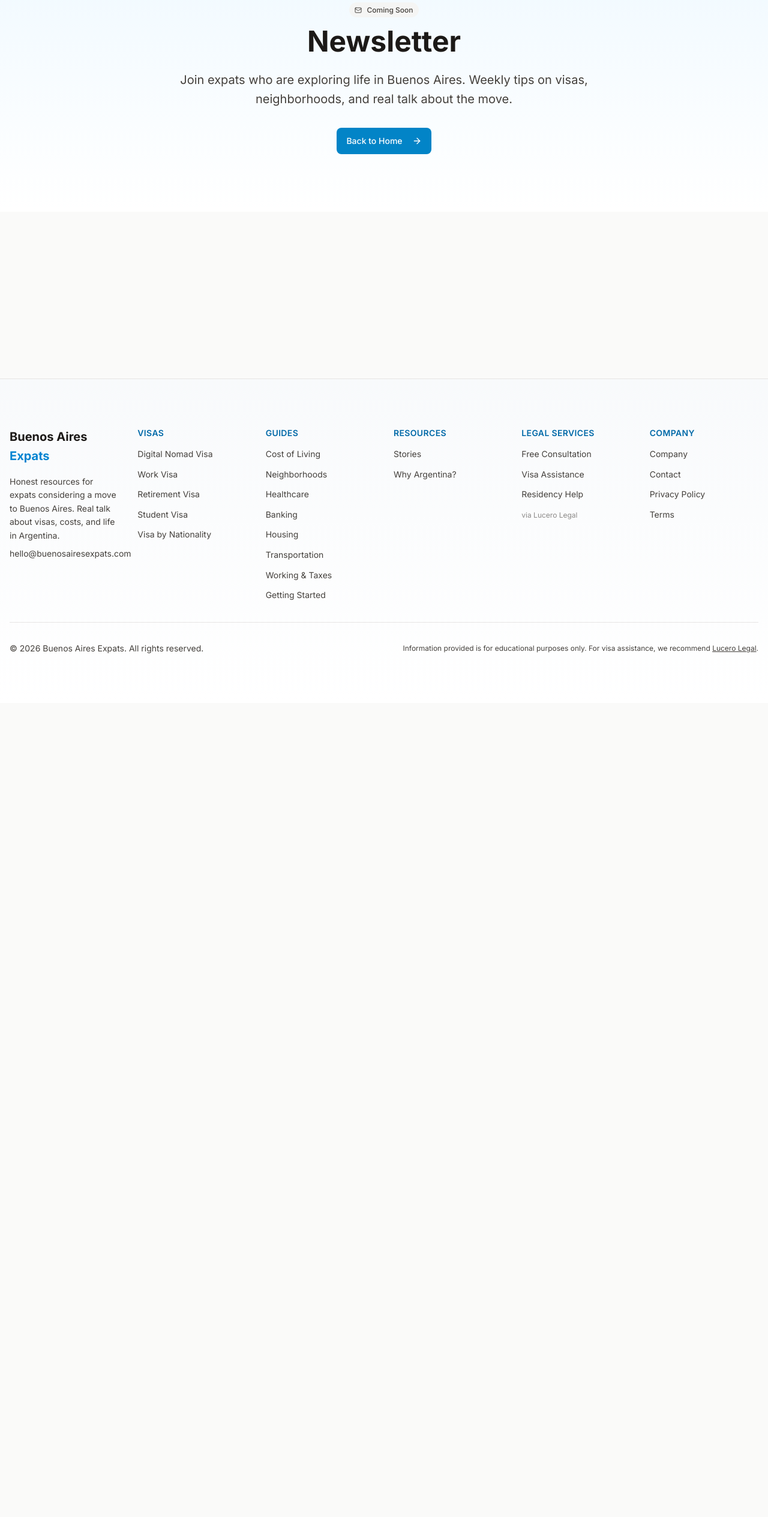
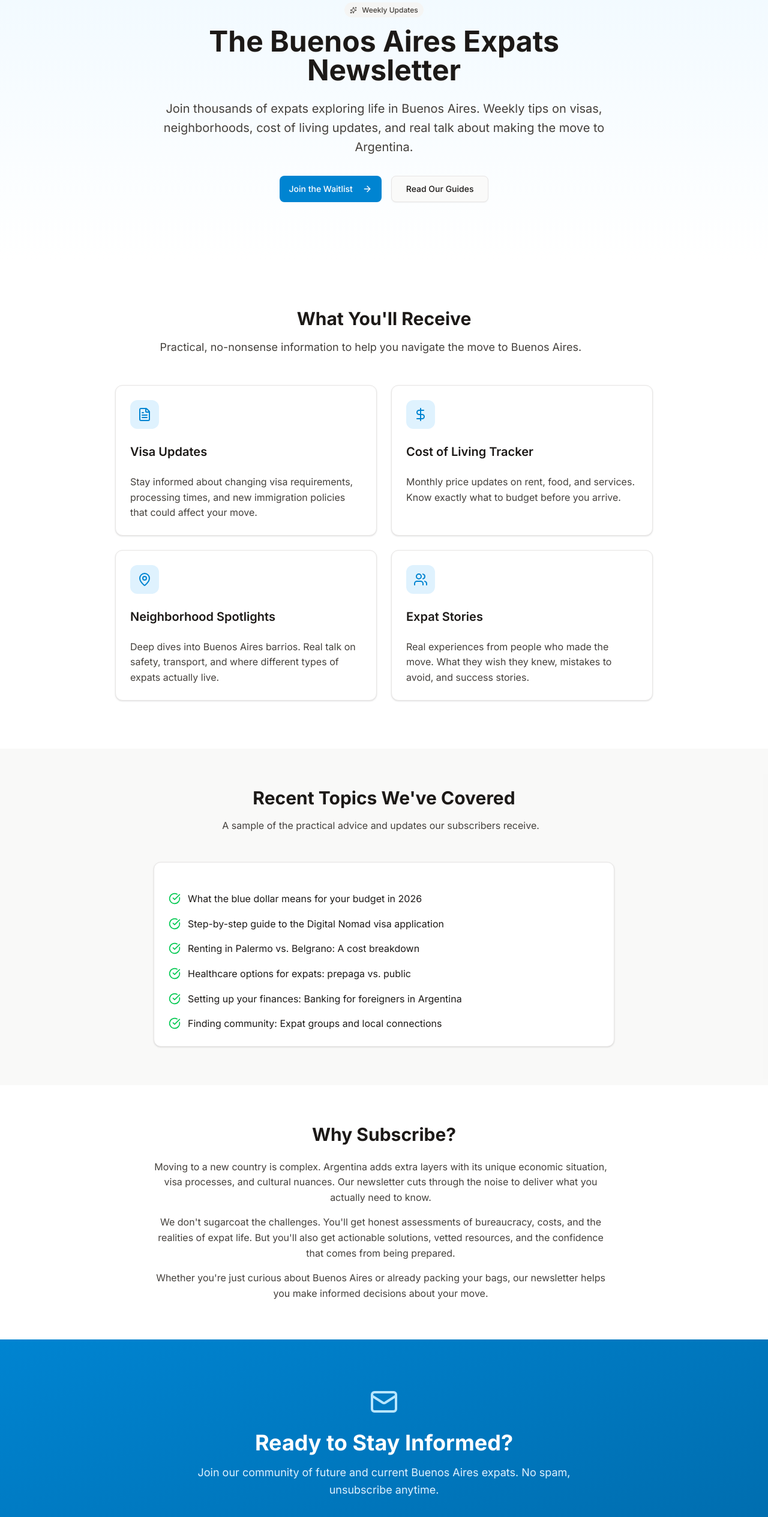
Before and after one commit to michael-berardi/buenosairesexpats, a Next.js app: page /newsletter in a window 1280 px wide. Shown: the part 234-2763 px from the top of the page at 60% size. Before the commit the page ends 1406 px from the top, so only its background shows below. Built offline with nearby package versions, Linux system fonts and the light colour scheme.

Commit message:
fix: SEO critical issues - broken links, thin content, hreflang
- Fix broken neighborhood links in cost-of-living page
- Fix broken resource links (/resources/legal, /resources/arrival)
- Add substantial content to newsletter page (400+ words)
- Add hreflang tags for international SEO

```diff
--- a/app/layout.tsx
+++ b/app/layout.tsx
@@ -21,6 +21,11 @@ export const metadata: Metadata = {
   description: "The ultimate resource for expats moving to Buenos Aires. Honest guides, visa info, cost of living data, neighborhoods, and expat community.",
   alternates: {
     canonical: "https://buenosairesexpats.com",
+    languages: {
+      'en': 'https://buenosairesexpats.com',
+      'en-US': 'https://buenosairesexpats.com',
+      'x-default': 'https://buenosairesexpats.com',
+    },
   },
   keywords: ["Buenos Aires expats", "living in Buenos Aires", "move to Buenos Aires", "Argentina expats", "Buenos Aires visa", "digital nomad Buenos Aires", "expat life Buenos Aires"],
   authors: [{ name: "Buenos Aires Expats" }],
--- a/app/newsletter/page.tsx
+++ b/app/newsletter/page.tsx
@@ -1,19 +1,51 @@
 import type { Metadata } from "next";
 import Link from "next/link";
 import { Button } from "@/components/ui/button";
-import { Card, CardContent, CardHeader, CardTitle, CardDescription } from "@/components/ui/card";
+import { Card, CardContent, CardHeader, CardTitle } from "@/components/ui/card";
 import { Badge } from "@/components/ui/badge";
-import { Mail, ArrowRight } from "lucide-react";
+import { Mail, ArrowRight, MapPin, FileText, DollarSign, Users, Sparkles, CheckCircle } from "lucide-react";
 import { StructuredData } from "@/components/structured-data";
 import { generateBreadcrumbSchema } from "@/lib/schema";
 
 export const metadata: Metadata = {
   title: "Newsletter - Buenos Aires Expats",
-  description: "Get weekly updates for expats considering a move to Buenos Aires. Visa tips, cost updates, and real expat stories.",
+  description: "Get weekly updates for expats considering a move to Buenos Aires. Visa tips, cost updates, real expat stories, and insider advice delivered to your inbox.",
   alternates: {
     canonical: "https://buenosairesexpats.com/newsletter",
   },
 };
+
+const newsletterBenefits = [
+  {
+    icon: FileText,
+    title: "Visa Updates",
+    description: "Stay informed about changing visa requirements, processing times, and new immigration policies that could affect your move."
+  },
+  {
+    icon: DollarSign,
+    title: "Cost of Living Tracker",
+    description: "Monthly price updates on rent, food, and services. Know exactly what to budget before you arrive."
+  },
+  {
+    icon: MapPin,
+    title: "Neighborhood Spotlights",
+    description: "Deep dives into Buenos Aires barrios. Real talk on safety, transport, and where different types of expats actually live."
+  },
+  {
+    icon: Users,
+    title: "Expat Stories",
+    description: "Real experiences from people who made the move. What they wish they knew, mistakes to avoid, and success stories."
+  }
+];
+
+const sampleTopics = [
+  "What the blue dollar means for your budget in 2026",
+  "Step-by-step guide to the Digital Nomad visa application",
+  "Renting in Palermo vs. Belgrano: A cost breakdown",
+  "Healthcare options for expats: prepaga vs. public",
+  "Setting up your finances: Banking for foreigners in Argentina",
+  "Finding community: Expat groups and local connections"
+];
 
 export default function NewsletterPage() {
   const breadcrumbSchema = generateBreadcrumbSchema([
@@ -41,22 +73,141 @@ export default function NewsletterPage() {
         <div className="container mx-auto px-4">
           <div className="max-w-3xl mx-auto text-center">
             <Badge className="mb-4" variant="secondary">
-              <Mail className="w-3 h-3 mr-1" />
-              Coming Soon
+              <Sparkles className="w-3 h-3 mr-1" />
+              Weekly Updates
             </Badge>
             <h1 className="text-4xl md:text-5xl font-bold mb-6">
-              Newsletter
+              The Buenos Aires Expats Newsletter
             </h1>
             <p className="text-xl text-muted-foreground mb-8">
-              Join expats who are exploring life in Buenos Aires.
-              Weekly tips on visas, neighborhoods, and real talk about the move.
+              Join thousands of expats exploring life in Buenos Aires. Weekly tips on visas,
+              neighborhoods, cost of living updates, and real talk about making the move to Argentina.
             </p>
-            <Button asChild size="lg">
-              <Link href="/">
-                Back to Home
-                <ArrowRight className="w-4 h-4 ml-2" />
-              </Link>
-            </Button>
+            <div className="flex flex-col sm:flex-row gap-4 justify-center">
+              <Button asChild size="lg" className="bg-sky-600 hover:bg-sky-500">
+                <Link href="/contact">
+                  Join the Waitlist
+                  <ArrowRight className="w-4 h-4 ml-2" />
+                </Link>
+              </Button>
+              <Button asChild size="lg" variant="outline">
+                <Link href="/guides/getting-started">
+                  Read Our Guides
+                </Link>
+              </Button>
+            </div>
+          </div>
+        </div>
+      </section>
+
+      {/* What You'll Get */}
+      <section className="py-16 md:py-20 bg-white">
+        <div className="container mx-auto px-4">
+          <div className="max-w-4xl mx-auto">
+            <div className="text-center mb-12">
+              <h2 className="text-3xl font-bold mb-4">What You'll Receive</h2>
+              <p className="text-muted-foreground text-lg">
+                Practical, no-nonsense information to help you navigate the move to Buenos Aires.
+              </p>
+            </div>
+
+            <div className="grid md:grid-cols-2 gap-6">
+              {newsletterBenefits.map((benefit) => (
+                <Card key={benefit.title} className="h-full">
+                  <CardHeader>
+                    <div className="w-12 h-12 rounded-lg bg-sky-100 dark:bg-sky-900/30 flex items-center justify-center mb-4">
+                      <benefit.icon className="w-6 h-6 text-sky-600 dark:text-sky-400" />
+                    </div>
+                    <CardTitle className="text-xl">{benefit.title}</CardTitle>
+                  </CardHeader>
+                  <CardContent>
+                    <p className="text-muted-foreground">{benefit.description}</p>
+                  </CardContent>
+                </Card>
+              ))}
+            </div>
+          </div>
+        </div>
+      </section>
+
+      {/* Sample Topics */}
+      <section className="py-16 bg-muted/30">
+        <div className="container mx-auto px-4">
+          <div className="max-w-3xl mx-auto">
+            <div className="text-center mb-12">
+              <h2 className="text-3xl font-bold mb-4">Recent Topics We've Covered</h2>
+              <p className="text-muted-foreground">
+                A sample of the practical advice and updates our subscribers receive.
+              </p>
+            </div>
+
+            <Card>
+              <CardContent className="pt-6">
+                <ul className="space-y-4">
+                  {sampleTopics.map((topic, index) => (
+                    <li key={index} className="flex items-start gap-3">
+                      <CheckCircle className="w-5 h-5 text-green-500 flex-shrink-0 mt-0.5" />
+                      <span className="text-foreground">{topic}</span>
+                    </li>
+                  ))}
+                </ul>
+              </CardContent>
+            </Card>
+          </div>
+        </div>
+      </section>
+
+      {/* Why Subscribe */}
+      <section className="py-16 bg-white">
+        <div className="container mx-auto px-4">
+          <div className="max-w-3xl mx-auto text-center">
+            <h2 className="text-3xl font-bold mb-6">Why Subscribe?</h2>
+            <div className="prose prose-lg mx-auto text-muted-foreground">
+              <p className="mb-4">
+                Moving to a new country is complex. Argentina adds extra layers with its unique
+                economic situation, visa processes, and cultural nuances. Our newsletter cuts
+                through the noise to deliver what you actually need to know.
+              </p>
+              <p className="mb-4">
+                We don't sugarcoat the challenges. You'll get honest assessments of bureaucracy,
+                costs, and the realities of expat life. But you'll also get actionable solutions,
+                vetted resources, and the confidence that comes from being prepared.
+              </p>
+              <p>
+                Whether you're just curious about Buenos Aires or already packing your bags,
+                our newsletter helps you make informed decisions about your move.
+              </p>
+            </div>
+          </div>
+        </div>
+      </section>
+
+      {/* CTA */}
+      <section className="py-16 md:py-20 bg-gradient-to-br from-sky-600 to-sky-700 text-white">
+        <div className="container mx-auto px-4">
+          <div className="max-w-2xl mx-auto text-center">
+            <Mail className="w-12 h-12 mx-auto mb-6 text-sky-200" />
+            <h2 className="text-3xl md:text-4xl font-bold mb-4">Ready to Stay Informed?</h2>
+            <p className="text-sky-100 text-lg mb-8">
+              Join our community of future and current Buenos Aires expats.
+              No spam, unsubscribe anytime.
+            </p>
+            <div className="flex flex-col sm:flex-row gap-4 justify-center">
+              <Button asChild size="lg" variant="secondary" className="bg-white text-sky-700 hover:bg-sky-50">
+                <Link href="/contact">
+                  Join the Waitlist
+                  <ArrowRight className="w-4 h-4 ml-2" />
+                </Link>
+              </Button>
+              <Button asChild size="lg" variant="outline" className="border-white text-white hover:bg-white/10">
+                <Link href="/guides/getting-started">
+                  Browse Free Guides
+                </Link>
+              </Button>
+            </div>
+            <p className="text-sm text-sky-200 mt-6">
+              Our newsletter launches soon. Join the waitlist to be notified when we send our first issue.
+            </p>
           </div>
         </div>
       </section>
--- a/app/resources/page.tsx
+++ b/app/resources/page.tsx
@@ -48,7 +48,7 @@ const resources = [
     title: "Legal Resources",
     description: "Understanding Argentine law, contracts, and your rights as a foreign resident.",
     download: false,
-    href: "/resources/legal",
+    href: "/guides/getting-started",
   },
   {
     icon: Heart,
@@ -61,8 +61,8 @@ const resources = [
     icon: Plane,
     title: "Arrival Guide",
     description: "What to do in your first week in Argentina. Setting up your phone, bank account, and more.",
-    download: true,
-    href: "/resources/arrival",
+    download: false,
+    href: "/guides/getting-started",
   },
   {
     icon: Home,
```
Also changed, not shown: app/cost-of-living/page.tsx (+7 -7 lines).
